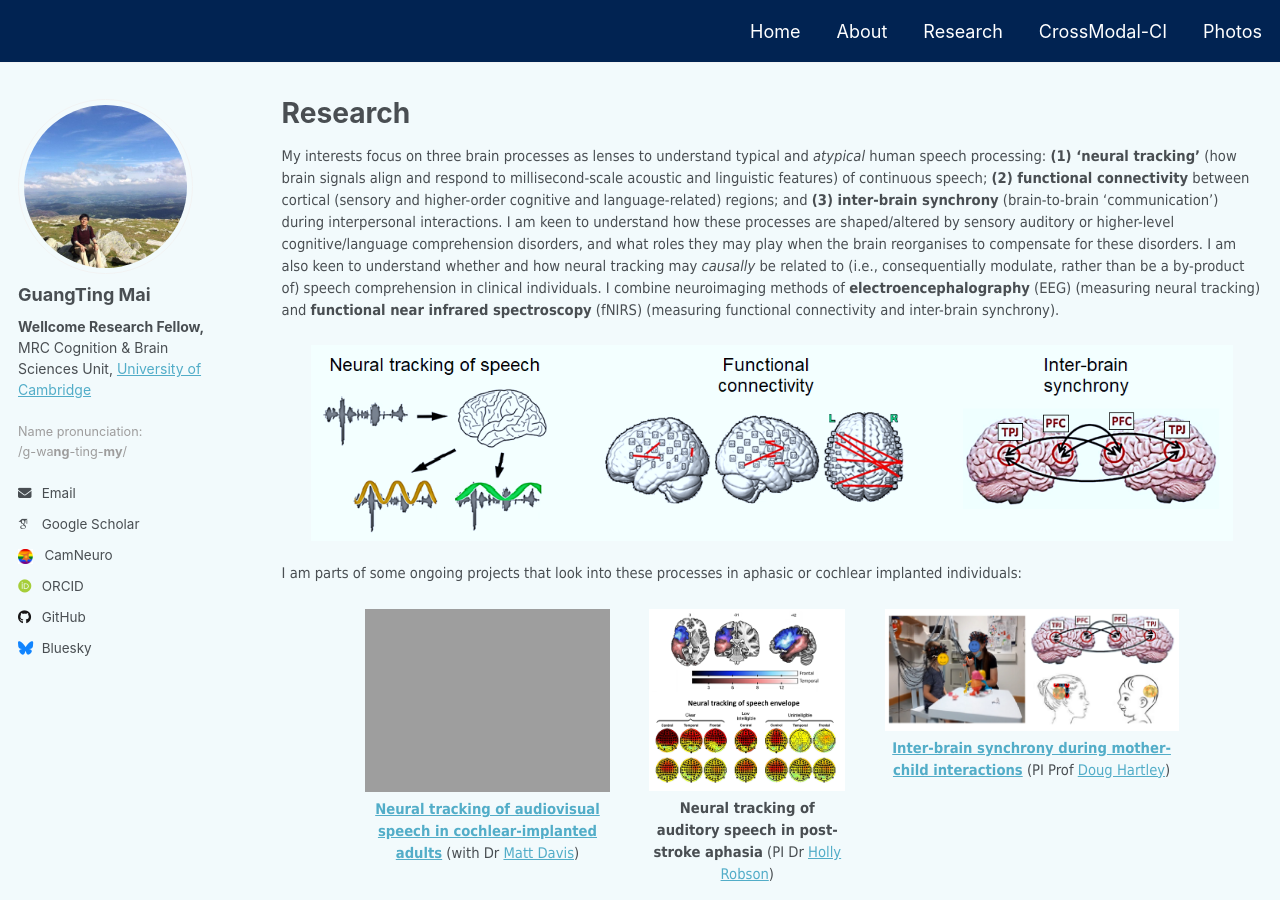
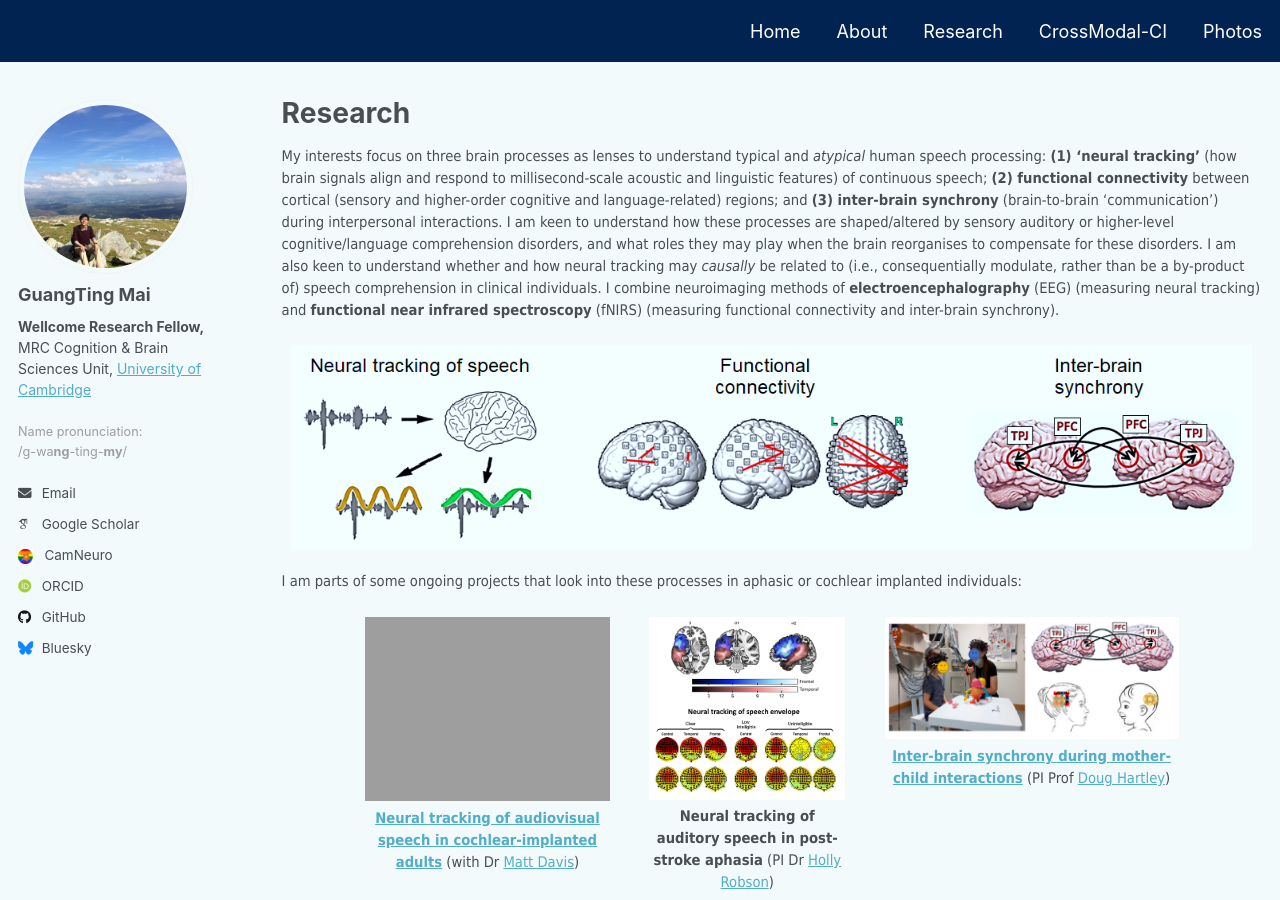
Before and after one commit to guangtingmai/guangtingmai.github.io, a Jekyll site: the page built from _pages/research-content.html, in a window 1280 px wide and 900 px high. Built offline with Jekyll 4.4.1, drawn with Linux system fonts in a browser that asks for light colours; some web fonts are replaced.

Commit message:
Update research-content.html

```diff
--- a/_pages/research-content.html
+++ b/_pages/research-content.html
@@ -14,7 +14,7 @@
   <strong>electroencephalography</strong> (EEG) (measuring neural tracking) and <strong>functional near infrared spectroscopy</strong> (fNIRS)
   (measuring functional connectivity and inter-brain synchrony).</span></p>
 <p align="center">
-  <img src="https://guangtingmai.github.io/images/brain_processes.png" width="94%">
+  <img src="https://guangtingmai.github.io/images/brain_processes.png" width="98%">
 </p>
 
 <p><span style="font-size: 11pt;font-family: Tahoma;line-height: 1.2;display: block;margin-bottom: 0.05vh">I am parts of some ongoing projects that look into these processes in aphasic or cochlear implanted individuals:</span></p>
```
